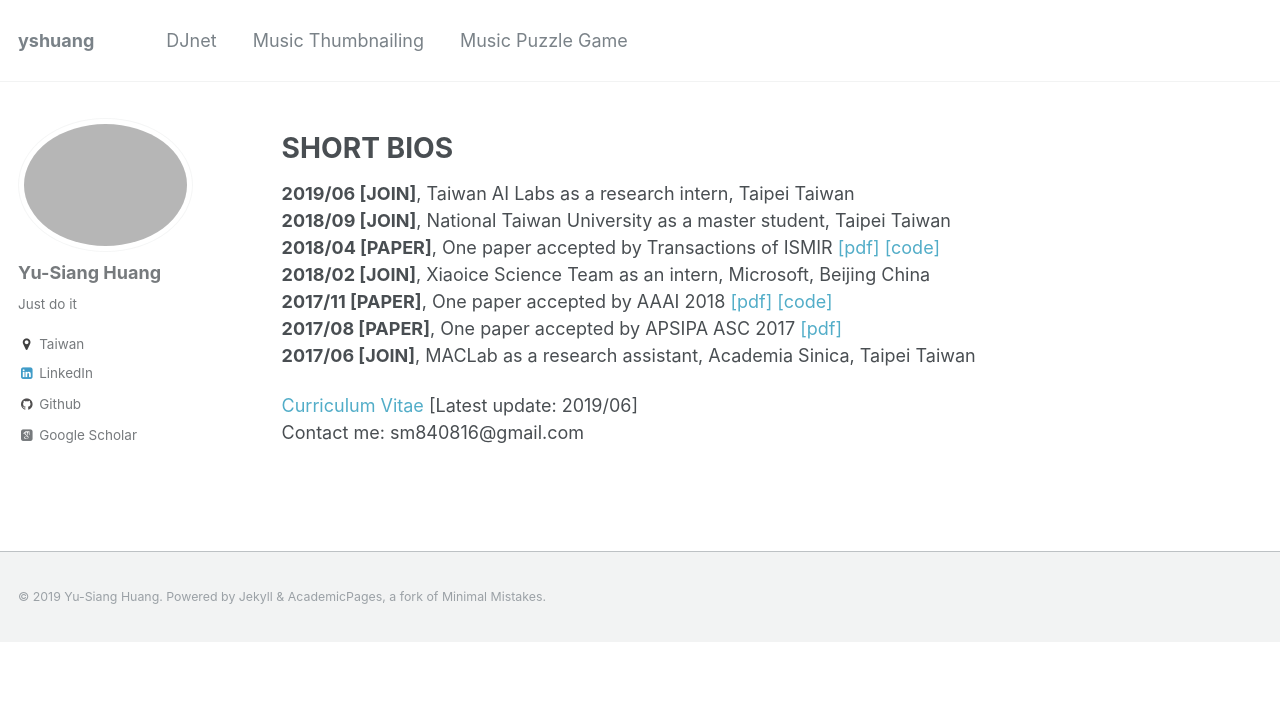
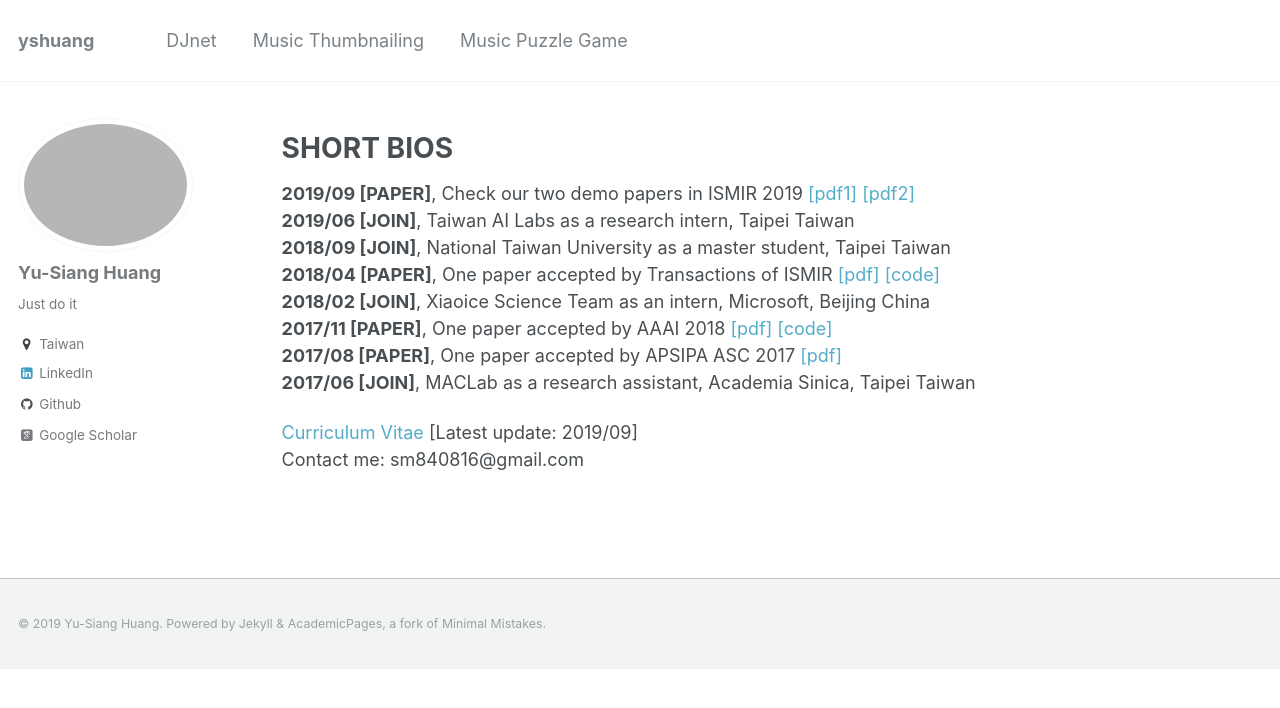
Before and after one commit to remyhuang/remyhuang.github.io, a Jekyll site: the page built from _pages/about.md, in a window 1280 px wide. Shown: the top 708 px of the page. Built offline with Jekyll 4.4.1, drawn with Linux system fonts in a browser that asks for light colours; some web fonts are replaced.

Commit message:
Update about.md

```diff
--- a/_pages/about.md
+++ b/_pages/about.md
@@ -11,6 +11,7 @@ redirect_from:
 
 SHORT BIOS
 =====
+__2019/09 \[PAPER\]__, Check our two demo papers in ISMIR 2019 [\[pdf1\]](http://mac.citi.sinica.edu.tw/~yang/pub/ailabs19ismirlbd_1.pdf) [\[pdf2\]](http://mac.citi.sinica.edu.tw/~yang/pub/ailabs19ismirlbd_2.pdf) <br />
 __2019/06 \[JOIN\]__, Taiwan AI Labs as a research intern, Taipei Taiwan <br />
 __2018/09 \[JOIN\]__, National Taiwan University as a master student, Taipei Taiwan <br />
 __2018/04 \[PAPER\]__, One paper accepted by Transactions of ISMIR [\[pdf\]](https://transactions.ismir.net/articles/10.5334/tismir.14/) [\[code\]](https://github.com/remyhuang/pop-music-highlighter) <br />
@@ -19,5 +20,5 @@ __2017/11 \[PAPER\]__, One paper accepted by AAAI 2018 [\[pdf\]](https://aaai.or
 __2017/08 \[PAPER\]__, One paper accepted by APSIPA ASC 2017 [\[pdf\]](https://remyhuang.github.io/files/huang17apsipa.pdf) <br />
 __2017/06 \[JOIN\]__, MACLab as a research assistant, Academia Sinica, Taipei Taiwan <br />
 
-[Curriculum Vitae](https://remyhuang.github.io/files/huang_cv.pdf) \[Latest update: 2019/06\] <br />
+[Curriculum Vitae](https://remyhuang.github.io/files/huang_cv.pdf) \[Latest update: 2019/09\] <br />
 Contact me: sm840816@gmail.com
```
